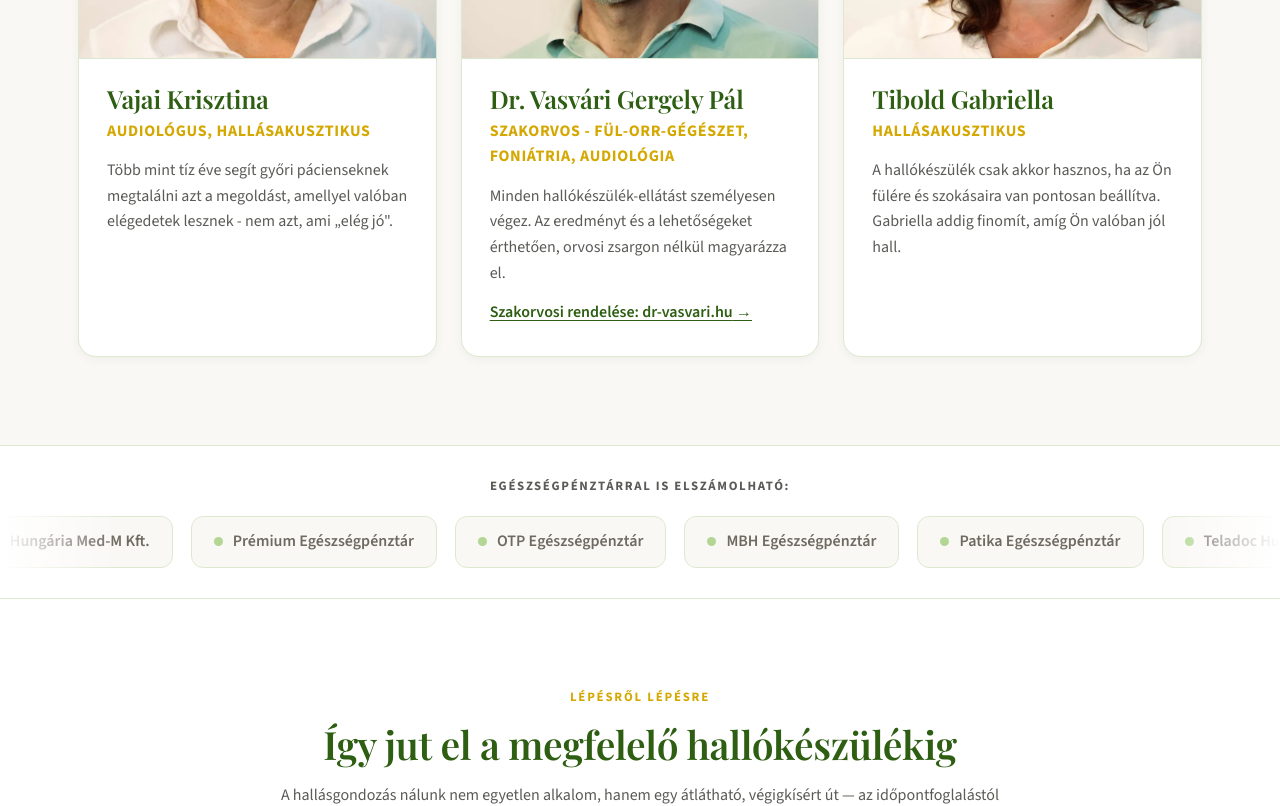
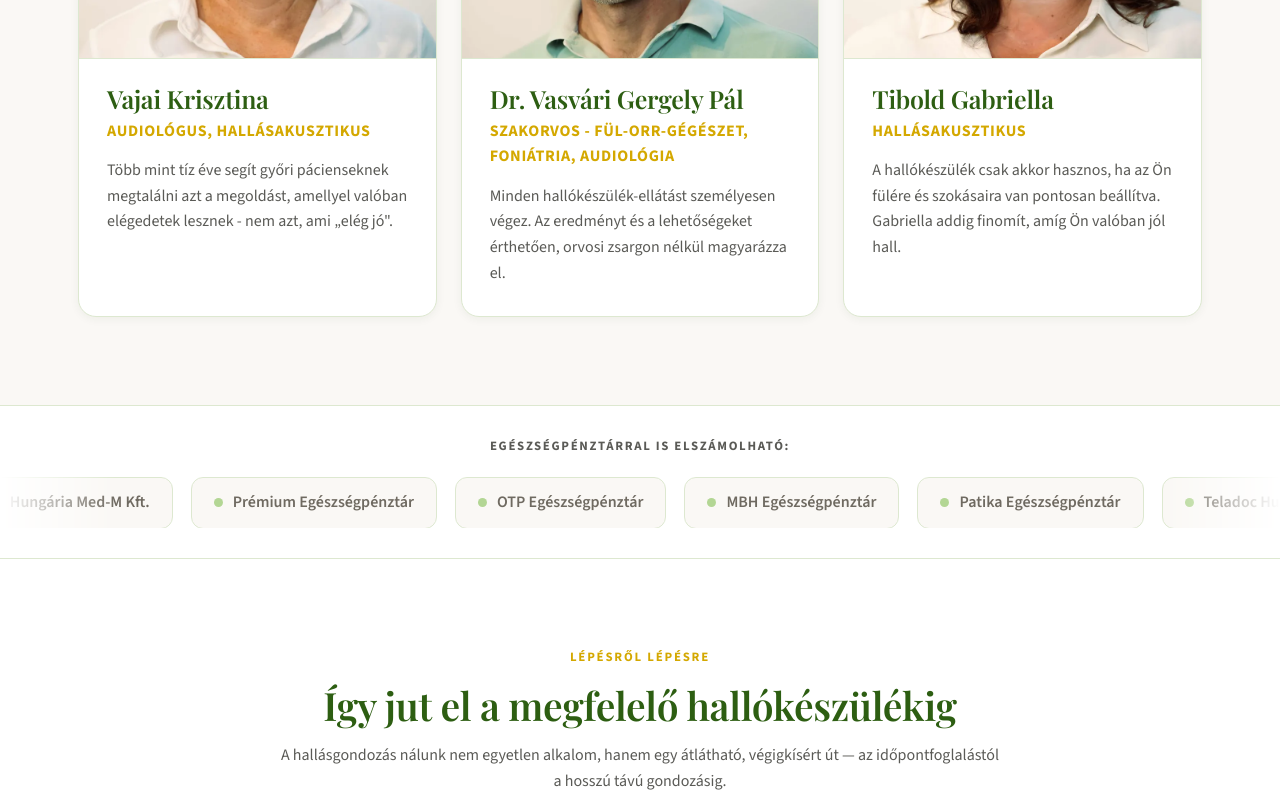
Before and after one commit to Webvulcano/hallasgondozo, a Next.js app: page / in a window 1280 px wide. Shown: the part 2018-2824 px from the top of the page. Built offline with nearby package versions, Linux system fonts and the light colour scheme.

Commit message:
felirat fix

```diff
--- a/components/Team.jsx
+++ b/components/Team.jsx
@@ -23,11 +23,11 @@ export default function Team() {
                 <h3>{m.name}</h3>
                 <div className="role">{m.role}</div>
                 <p>{m.desc}</p>
-                {m.url && (
+                {/*m.url && (
                   <a href={m.url} className="tcard-link" target="_blank" rel="noopener">
                     {m.urlLabel}&nbsp;→
                   </a>
-                )}
+                )*/}
               </div>
             </div>
           ))}
```
